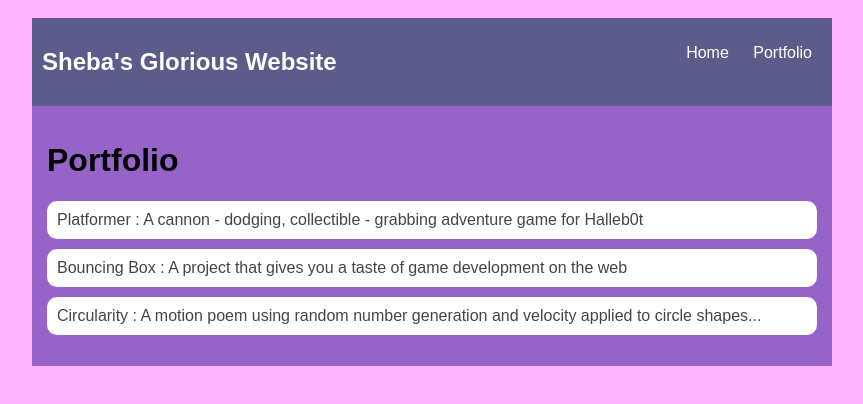
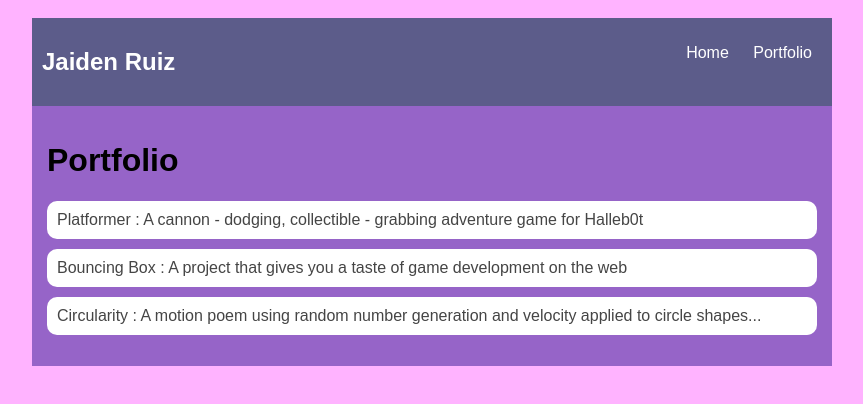
Before and after one commit to JaidenRuiz/JaidenRuiz.github.io, a plain HTML site: page portfolio.html in a window 1280 px wide. Shown: the whole page, without its empty margins (208-1071 px from the left). Drawn offline with Linux system fonts and the light colour scheme.

Commit message:
add portfoliio.html file

```diff
--- a/portfolio.html
+++ b/portfolio.html
@@ -84,7 +84,7 @@
     <body>
       <div id="all-contents">
         <nav>
-            <h1>Sheba's Glorious Website</h1>
+            <h1>Jaiden Ruiz</h1>
             <ul id="nav-ul">
                 <li class="nav-li">
                   <a class="nav-a" href="index.html">Home</a>
```
Also changed, not shown: index.html (+1 -1 lines).
